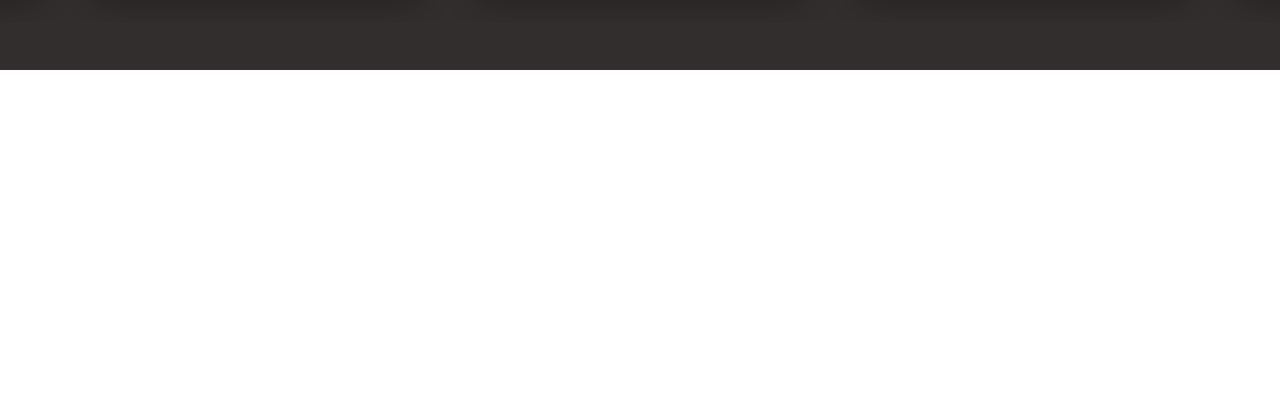
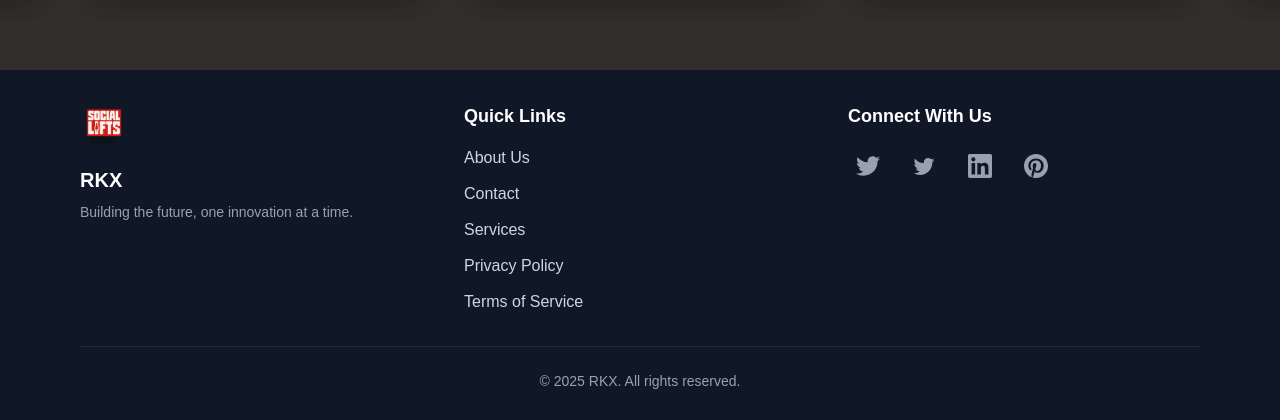
Before and after one commit to SaadArqam/sociallifts, a Next.js app: page / in a window 1280 px wide. Shown: the part 2439-2859 px from the top of the page. Before the commit the page ends 2509 px from the top, so only its background shows below. Built offline with nearby package versions, Linux system fonts and the light colour scheme.

Commit message:
added the footer

```diff
--- a/src/app/page.js
+++ b/src/app/page.js
@@ -6,6 +6,7 @@
 import Navbar from '../components/Navbar'
 import VideoSection from '../components/videosection'
 import About from '../components/About'
+import Footer from '../components/Footer'
 // import Contact from '../components/Contact'
 
 const Page = () => {
@@ -53,6 +54,7 @@
       {/* <About /> */}
       <VideoSection />
       {/* <Contact /> */}
+      <Footer />
     </div>
   )
 }
--- a/src/components/AboutComp.js
+++ b/src/components/AboutComp.js
@@ -1,5 +1,6 @@
 "use client"
 import React from 'react'
+import Footer from './Footer'
 
 const AboutComp = () => {
     return (
@@ -71,6 +72,7 @@
                     animation: scroll 20s linear infinite;
                 }
             `}</style>
+            <Footer />
         </section>
     )
 }
--- a/src/components/Contact.js
+++ b/src/components/Contact.js
@@ -1,4 +1,5 @@
 import React from 'react'
+import Footer from './Footer'
 
 const Contact = () => {
   return (
@@ -43,6 +44,7 @@
           </div>
         </div>
       </div>
+      <Footer />
     </section>
   )
 }
--- /dev/null
+++ b/src/components/Footer.js
@@ -0,0 +1,80 @@
+import React from 'react'
+
+const Footer = () => {
+  return (
+    <footer className="bg-gray-900 text-white py-8 mt-auto">
+      <div className="max-w-6xl mx-auto px-4">
+        <div className="grid grid-cols-1 md:grid-cols-3 gap-8 items-start">
+          {/* Left Column - Logo & Company Info */}
+          <div className="text-center md:text-left">
+            <div className="mb-4">
+              <img src="/img/logo.png" alt="RKX Logo" className="h-12 w-auto mx-auto md:mx-0" />
+            </div>
+            <h3 className="text-xl font-semibold mb-2">RKX</h3>
+            <p className="text-gray-400 text-sm">
+              Building the future, one innovation at a time.
+            </p>
+          </div>
+
+          {/* Middle Column - Quick Links */}
+          <div className="text-center md:text-left">
+            <h4 className="text-lg font-semibold mb-4">Quick Links</h4>
+            <div className="flex flex-col gap-3">
+              <a href="/about" className="text-gray-300 hover:text-white transition-colors">
+                About Us
+              </a>
+              <a href="/contact" className="text-gray-300 hover:text-white transition-colors">
+                Contact
+              </a>
+              <a href="#" className="text-gray-300 hover:text-white transition-colors">
+                Services
+              </a>
+              <a href="#" className="text-gray-300 hover:text-white transition-colors">
+                Privacy Policy
+              </a>
+              <a href="#" className="text-gray-300 hover:text-white transition-colors">
+                Terms of Service
+              </a>
+            </div>
+          </div>
+
+          {/* Right Column - Social Links */}
+          <div className="text-center md:text-left">
+            <h4 className="text-lg font-semibold mb-4">Connect With Us</h4>
+            <div className="flex justify-center md:justify-start gap-4">
+              <a href="#" className="text-gray-400 hover:text-white transition-colors p-2 rounded-full hover:bg-gray-800">
+                <svg className="w-6 h-6" fill="currentColor" viewBox="0 0 24 24">
+                  <path d="M24 4.557c-.883.392-1.832.656-2.828.775 1.017-.609 1.798-1.574 2.165-2.724-.951.564-2.005.974-3.127 1.195-.897-.957-2.178-1.555-3.594-1.555-3.179 0-5.515 2.966-4.797 6.045-4.091-.205-7.719-2.165-10.148-5.144-1.29 2.213-.669 5.108 1.523 6.574-.806-.026-1.566-.247-2.229-.616-.054 2.281 1.581 4.415 3.949 4.89-.693.188-1.452.232-2.224.084.626 1.956 2.444 3.379 4.6 3.419-2.07 1.623-4.678 2.348-7.29 2.04 2.179 1.397 4.768 2.212 7.548 2.212 9.142 0 14.307-7.721 13.995-14.646.962-.695 1.797-1.562 2.457-2.549z"/>
+                </svg>
+              </a>
+              <a href="#" className="text-gray-400 hover:text-white transition-colors p-2 rounded-full hover:bg-gray-800">
+                <svg className="w-6 h-6" fill="currentColor" viewBox="0 0 24 24">
+                  <path d="M22.46 6c-.77.35-1.6.58-2.46.69.88-.53 1.56-1.37 1.88-2.38-.83.5-1.75.85-2.72 1.05C18.37 4.5 17.26 4 16 4c-2.35 0-4.27 1.92-4.27 4.29 0 .34.04.67.11.98C8.28 9.09 5.11 7.38 3 4.79c-.37.63-.58 1.37-.58 2.15 0 1.49.75 2.81 1.91 3.56-.71 0-1.37-.2-1.95-.5v.03c0 2.08 1.48 3.82 3.44 4.21a4.22 4.22 0 0 1-1.93.07 4.28 4.28 0 0 0 4 2.98 8.521 8.521 0 0 1-5.33 1.84c-.34 0-.68-.02-1.02-.06C3.44 20.29 5.7 21 8.12 21 16 21 20.33 14.46 20.33 8.79c0-.19 0-.37-.01-.56.84-.6 1.56-1.36 2.14-2.23z"/>
+                </svg>
+              </a>
+              <a href="#" className="text-gray-400 hover:text-white transition-colors p-2 rounded-full hover:bg-gray-800">
+                <svg className="w-6 h-6" fill="currentColor" viewBox="0 0 24 24">
+                  <path d="M20.447 20.452h-3.554v-5.569c0-1.328-.027-3.037-1.852-3.037-1.853 0-2.136 1.445-2.136 2.939v5.667H9.351V9h3.414v1.561h.046c.477-.9 1.637-1.85 3.37-1.85 3.601 0 4.267 2.37 4.267 5.455v6.286zM5.337 7.433c-1.144 0-2.063-.926-2.063-2.065 0-1.138.92-2.063 2.063-2.063 1.14 0 2.064.925 2.064 2.063 0 1.139-.925 2.065-2.064 2.065zm1.782 13.019H3.555V9h3.564v11.452zM22.225 0H1.771C.792 0 0 .774 0 1.729v20.542C0 23.227.792 24 1.771 24h20.451C23.2 24 24 23.227 24 22.271V1.729C24 .774 23.2 0 22.222 0h.003z"/>
+                </svg>
+              </a>
+              <a href="#" className="text-gray-400 hover:text-white transition-colors p-2 rounded-full hover:bg-gray-800">
+                <svg className="w-6 h-6" fill="currentColor" viewBox="0 0 24 24">
+                  <path d="M12.017 0C5.396 0 .029 5.367.029 11.987c0 5.079 3.158 9.417 7.618 11.174-.105-.949-.199-2.403.041-3.439.219-.937 1.406-5.957 1.406-5.957s-.359-.72-.359-1.781c0-1.663.967-2.911 2.168-2.911 1.024 0 1.518.769 1.518 1.688 0 1.029-.653 2.567-.992 3.992-.285 1.193.6 2.165 1.775 2.165 2.128 0 3.768-2.245 3.768-5.487 0-2.861-2.063-4.869-5.008-4.869-3.41 0-5.409 2.562-5.409 5.199 0 1.033.394 2.143.889 2.741.099.12.112.225.085.345-.09.375-.293 1.199-.334 1.363-.053.225-.172.271-.402.165-1.495-.69-2.433-2.878-2.433-4.646 0-3.776 2.748-7.252 7.92-7.252 4.158 0 7.392 2.967 7.392 6.923 0 4.135-2.607 7.462-6.233 7.462-1.214 0-2.357-.629-2.746-1.378l-.748 2.853c-.271 1.043-1.002 2.35-1.492 3.146C9.57 23.812 10.763 24.009 12.017 24.009c6.624 0 11.99-5.367 11.99-11.988C24.007 5.367 18.641.001 12.017.001z"/>
+                </svg>
+              </a>
+            </div>
+          </div>
+        </div>
+
+        {/* Bottom Section */}
+        <div className="border-t border-gray-800 mt-8 pt-6 text-center">
+          <p className="text-gray-400 text-sm">
+            © {new Date().getFullYear()} RKX. All rights reserved.
+          </p>
+        </div>
+      </div>
+    </footer>
+  )
+}
+
+export default Footer
```
